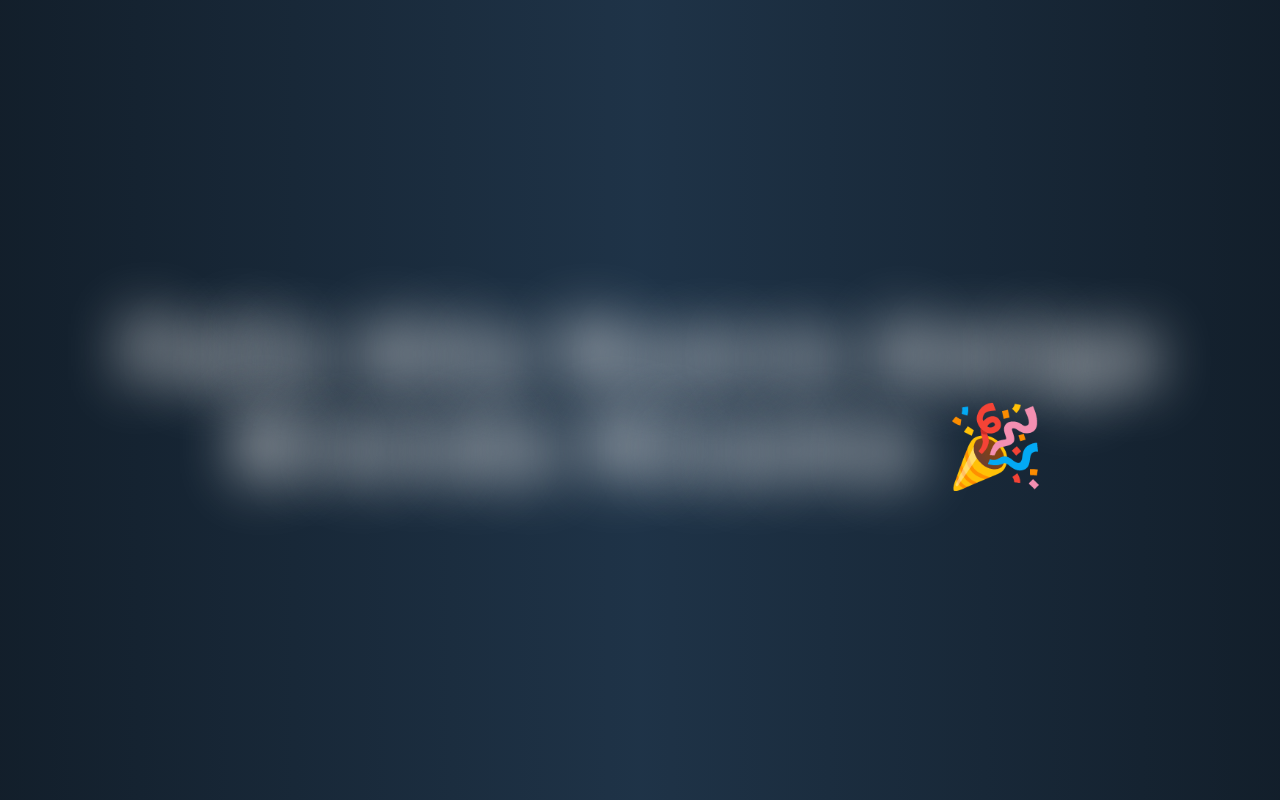
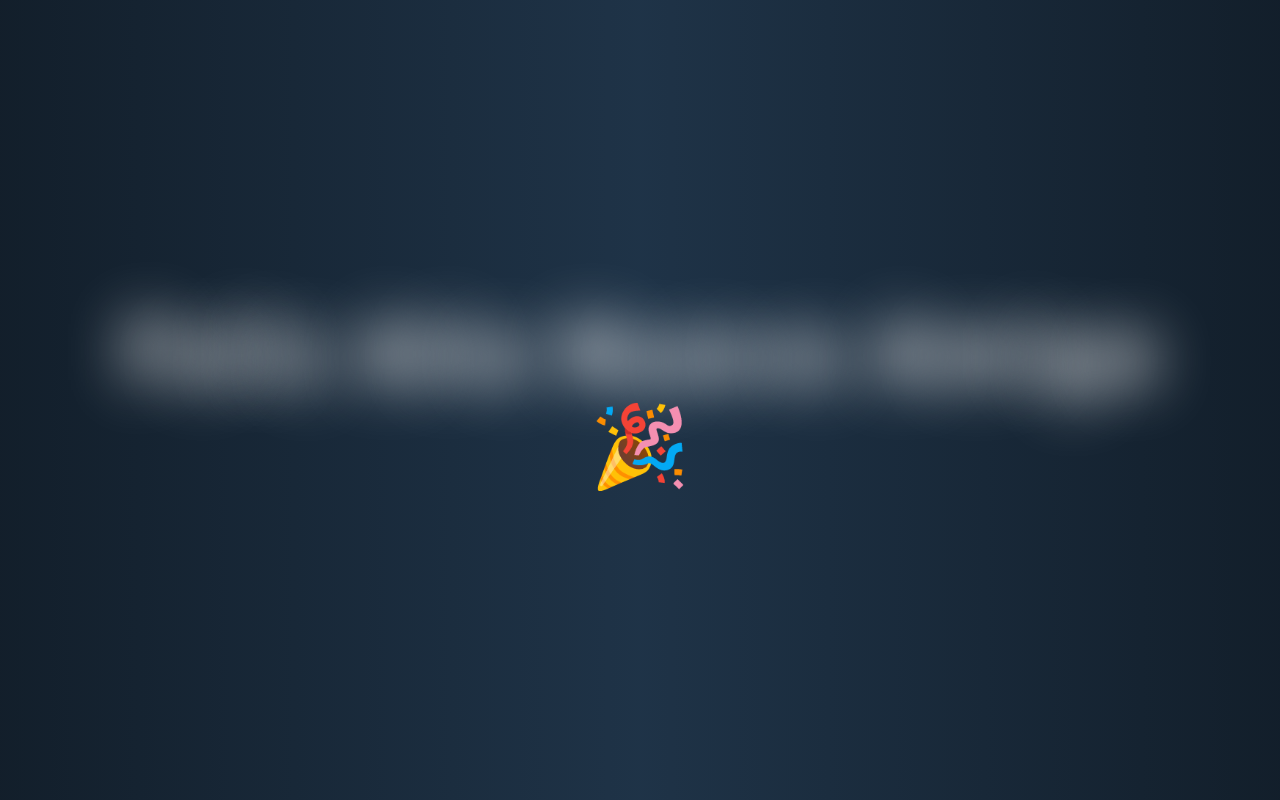
Before and after one commit to MichaelCods/cumpl, a plain HTML site: page index.html in a window 1280 px wide. Drawn offline with Linux system fonts and the light colour scheme.

Commit message:
Update index.html

```diff
--- a/index.html
+++ b/index.html
@@ -9,7 +9,7 @@
     <body>
     <div id="box">
 <span class="txt" contenteditable spellcheck="false">Feliz Año Nuevo Amiga</span></br>
-  <span class="txt" contenteditable spellcheck="false">Brenda Nizama</span>
+  <span class="txt" contenteditable spellcheck="false"></span>
     <span class="🎊">🎉</span>
 </div>
 </body>
```
